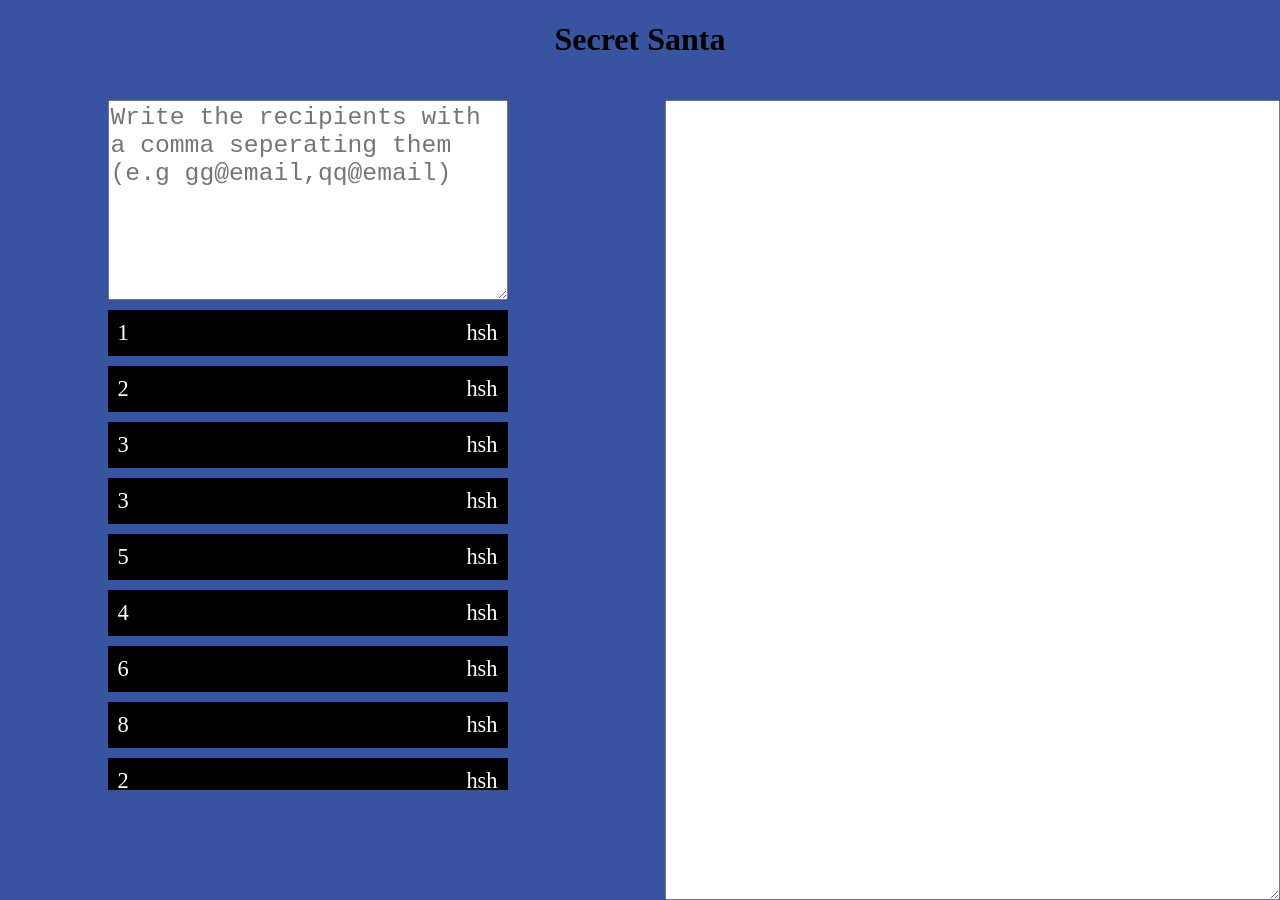
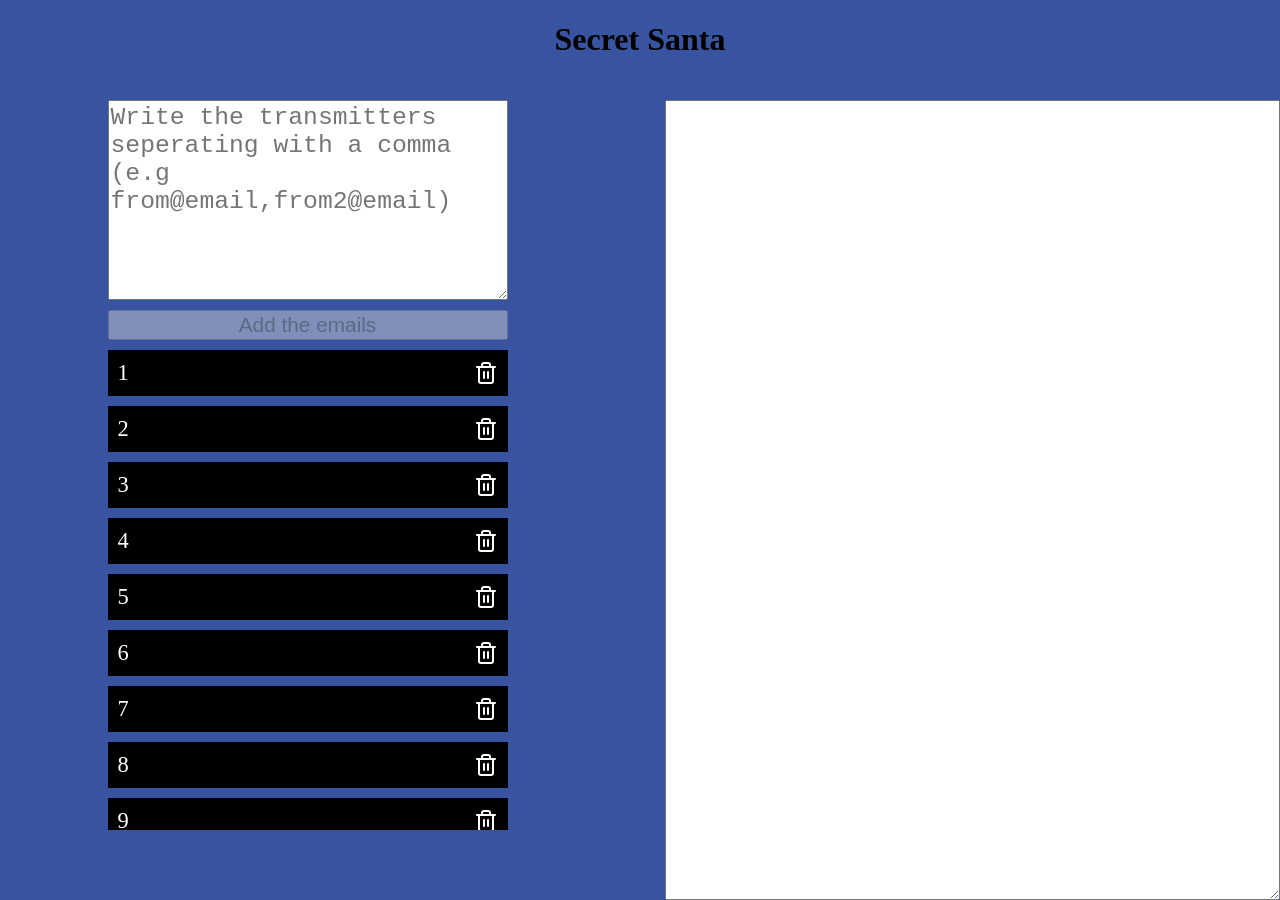
Before and after one commit to Panagiotis-Oikonomou/FullStack-Playground, a React (Vite) app in the folder Client/: page /secret-santa in a window 1280 px wide. Built offline with nearby package versions, Linux system fonts and the light colour scheme.

Commit message:
Showing and deleting the emails.

```diff
--- a/Client/package.json
+++ b/Client/package.json
@@ -10,6 +10,8 @@
     "preview": "vite preview"
   },
   "dependencies": {
+    "@tinymce/tinymce-react": "^6.3.1",
+    "lucide-react": "^1.70.0",
     "react": "^19.3.1",
     "react-dom": "^19.3.1",
     "react-router-dom": "^7.18.5"
--- a/Client/src/pages/fun/SecretSanta.jsx
+++ b/Client/src/pages/fun/SecretSanta.jsx
@@ -1,10 +1,33 @@
 import style from "./SecretSanta.module.css";
+import {Trash2} from "lucide-react";
 import { useEffect, useState } from "react";
 
 function SecretSanta() {
-    const [recipients, setRecipients] = useState(["1", "2", "3", "3", "5", "4", "6", "8", "2", "3", "3", "5", "4", "6", "8", "2", "3", "3", "5", "4", "6", "8"]);
+    const [recipients, setRecipients] = useState([{from:"1", to:"2", index:0}, {from:"2", to:"2", index:1}, {from:"3", to:"2", index:2}, {from:"4", to:"2", index:3}, {from:"5", to:"2", index:4}, {from:"6", to:"2", index:5}, {from:"7", to:"2", index:6}, {from:"8", to:"2", index:7}, {from:"9", to:"2", index:8}, {from:"10", to:"2", index:9}]);
+    const [writtenSenders, setWrittenSenders] = useState("");
+    const [readyToAdd, setReadyToAdd] = useState(false);
+    const [globalIndex, setGlobalIndex] = useState(0);
 
     useEffect(() => { document.title = "Secret Santa" }, []);
+
+    function removeEmail(index){
+        setRecipients(r => r.filter(e => e.index != index));
+    }
+
+    function checkSenders(value){
+        setWrittenSenders(value);
+        const regex = /^[a-zA-Z0-9]+$/;
+        // const regex = /([^.,][\W-]*.@([a-z]{2,4}..{1})+([a-z]{2,})(.,)?)+/;
+        // const regex = /([\W-]*.@gmail.com,?)+/;
+        // console.log(value);
+        console.log(regex.test(value));
+
+        setReadyToAdd(regex.test(value));
+    }
+
+    function addTheEmails(){
+
+    }
 
     return (
         <div className={style.container}>
@@ -14,11 +37,12 @@ function SecretSanta() {
 
             <div className={style.all}>
                 <div className={style.recipients}>
-                    <textarea placeholder="Write the recipients with a comma seperating them (e.g gg@email,qq@email)"></textarea>
+                    <textarea placeholder="Write the transmitters seperating with a comma (e.g from@email,from2@email)" name="senders" value={writtenSenders} onChange={(e) => checkSenders(e.target.value)}></textarea>
+                    <button disabled={!readyToAdd} onClick={addTheEmails}>Add the emails</button>
                     <div className={style.manageRecipients}>
-                        {recipients.map((val, index) => (
-                            <div className={style.insideManageRecipients} key={index}>{val} <div>hsh</div></div>
-                        ))}
+                        {recipients.map((row) => (
+                                <div className={style.insideManageRecipients} key={row.index}>{row.from} <Trash2 onClick={() => removeEmail(row.index)} className={style.trash}/></div>
+                            ))}
                     </div>
                 </div>
 
--- a/Client/src/pages/fun/SecretSanta.module.css
+++ b/Client/src/pages/fun/SecretSanta.module.css
@@ -65,3 +65,13 @@
     width: 100%;
     height: 100%;
 }
+
+.trash{
+    cursor: pointer;
+}
+
+.recipients button{
+    width: 400px;
+    height: auto;
+    font-size: 1.3em;
+}
```
Also changed, not shown: 1 other file (tests, documents, lock files or other folders).
